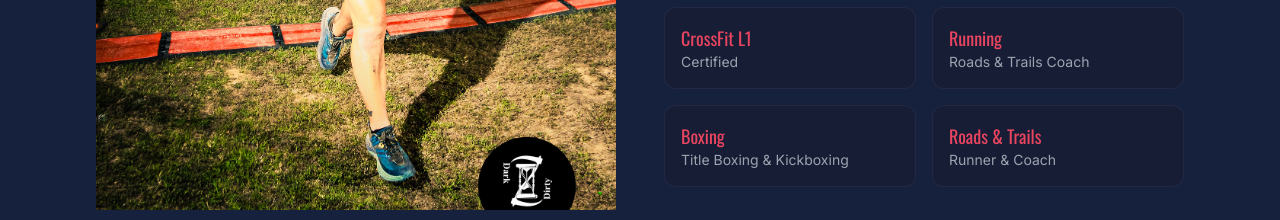
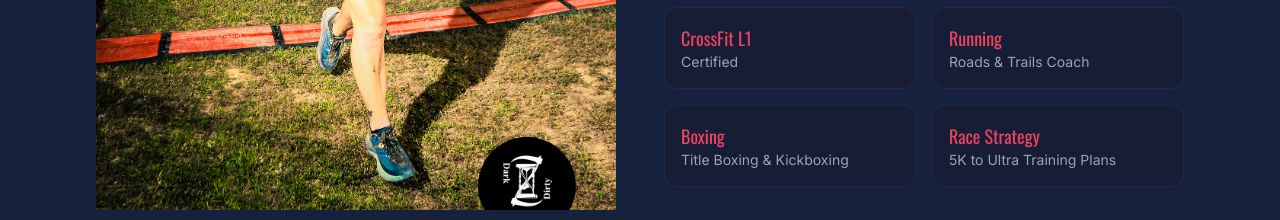
Before and after one commit to cvinirwin9455/crystalpiston, a Next.js app: page / in a window 1280 px wide. Shown: the part 1320-1540 px from the top of the page. Built offline with nearby package versions, Linux system fonts and the light colour scheme.

Commit message:
Replace duplicate 'Roads & Trails' credential with 'Race Strategy'
The 'Roads & Trails / Runner & Coach' tile was redundant with
'Running / Roads & Trails Coach'. Replaced with 'Race Strategy /
5K to Ultra Training Plans' which highlights Crystal's range from
short distances to ultra marathons.

```diff
--- a/src/app/components/About.tsx
+++ b/src/app/components/About.tsx
@@ -61,8 +61,8 @@ export default function About() {
                 <p className="text-gray-400 text-sm">Title Boxing &amp; Kickboxing</p>
               </div>
               <div className="bg-primary/50 rounded-xl p-4 border border-white/5">
-                <p className="text-accent font-heading text-lg">Roads &amp; Trails</p>
-                <p className="text-gray-400 text-sm">Runner &amp; Coach</p>
+                <p className="text-accent font-heading text-lg">Race Strategy</p>
+                <p className="text-gray-400 text-sm">5K to Ultra Training Plans</p>
               </div>
             </div>
           </div>
```
